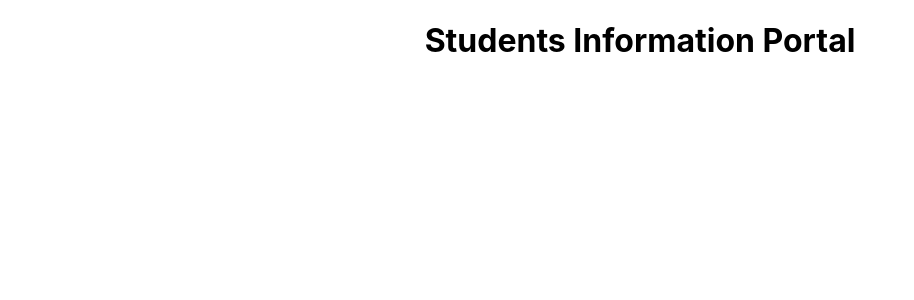
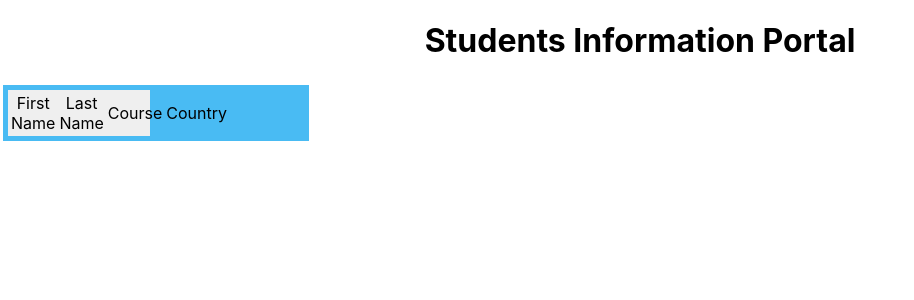
Before and after one commit to piyumalBhathiya/StudentInformationPortal, a React (Create React App) app in the folder myapp/: page / in a window 1280 px wide. Shown: the top 300 px of the page, without its empty margins (0-914 px from the left). Built offline with nearby package versions, Linux system fonts and the light colour scheme.

Commit message:
Student table layout and style added

```diff
--- a/myapp/src/Components/StudentTable.js
+++ b/myapp/src/Components/StudentTable.js
@@ -1,7 +1,19 @@
-export default function StudentTable(props){
-    return(
-        <div>
-
-        </div>
-    );
+import "../Assets/css/compo.css";
+export default function StudentTable(props) {
+  return (
+    <div className="outerDiv">
+      <div className="leftDiv">
+        <table>
+          <thead>
+            <tr>
+              <td>First Name</td>
+              <td>Last Name</td>
+              <td>Course</td>
+              <td>Country</td>
+            </tr>
+          </thead>
+        </table>
+      </div>
+    </div>
+  );
 }
```
